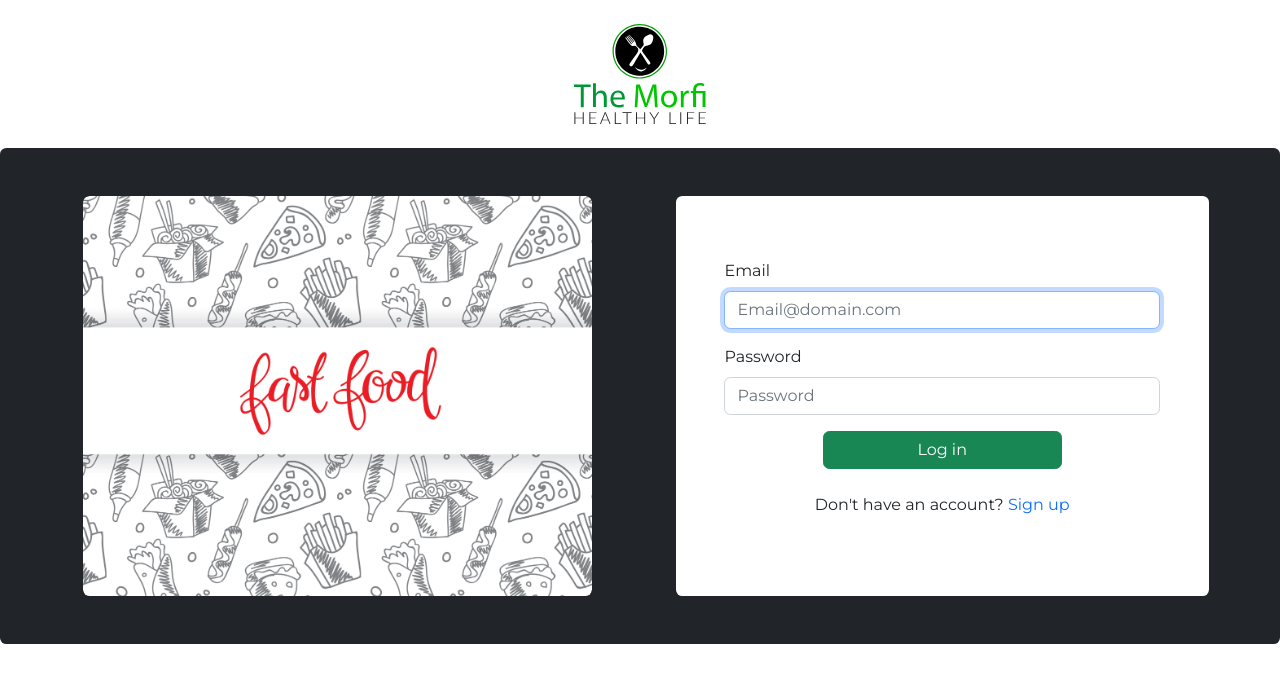
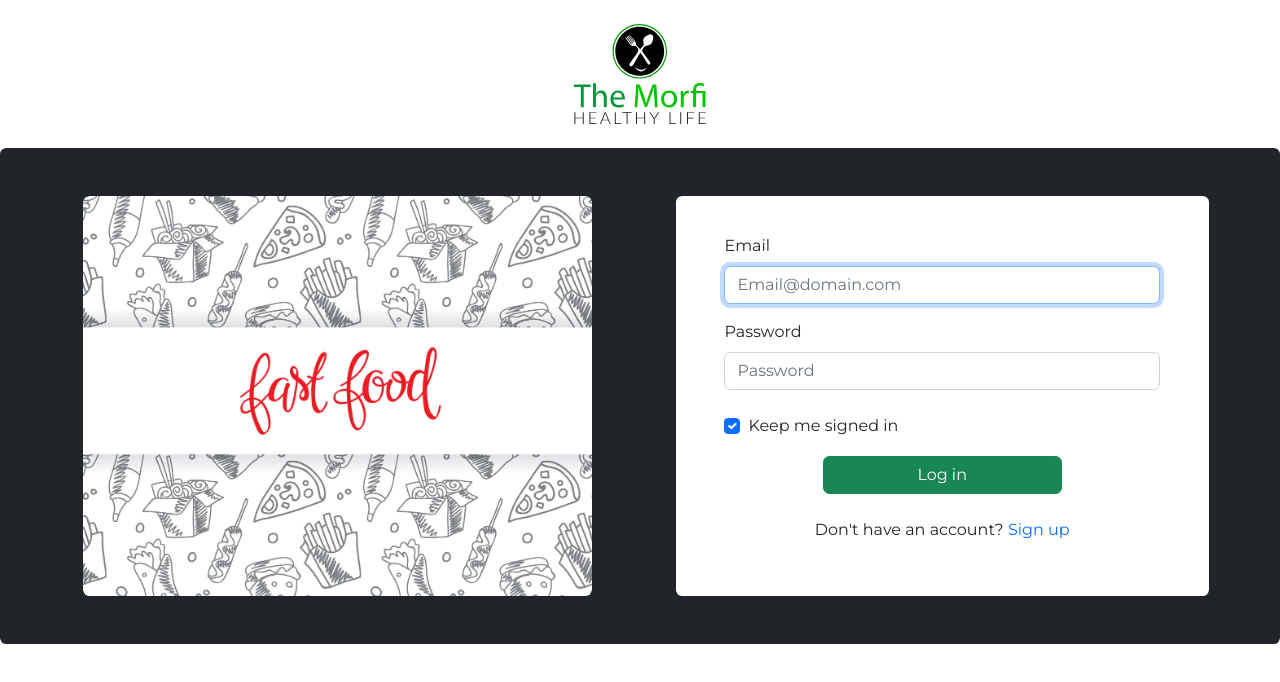
Before and after one commit to enzoarguello512/morfi-react, a React (Create React App) app: page /login in a window 1280 px wide. Shown: the top 682 px of the page. Built offline with nearby package versions, Linux system fonts and the light colour scheme; no server answers.

Commit message:
fix: add initial persistence switch and sort code.

```diff
--- a/src/components/LoginForm/LoginForm.tsx
+++ b/src/components/LoginForm/LoginForm.tsx
@@ -1,5 +1,5 @@
 import { Link, useLocation } from 'react-router-dom';
-import { useState } from 'react';
+import React, { useState } from 'react';
 import { useNavigate } from 'react-router-dom';
 import { setCart, setCredentials } from 'features/user/userSlice';
 import { useLoginMutation, userApiSlice } from 'features/user/userApiSlice';
@@ -10,19 +10,26 @@ import { ILocation } from 'common/types/location.interface';
 import { ICredentialToken } from 'common/types/credentials.req.interface';
 import { ICart } from 'common/types/cart.interface';
 import { IUser } from 'common/types/user.interface';
+import useLocalStorage from 'hooks/useLocalStorage';
 
 const LoginForm = () => {
   const [email, setEmail] = useState('');
   const [password, setPassword] = useState('');
+
+  const dispatch = useAppDispatch();
+
+  const location: ILocation = useLocation();
   const navigate = useNavigate();
-  const location: ILocation = useLocation();
   const from: string = location.state?.from?.pathname || '/';
 
   const [login, { isLoading }] = useLoginMutation();
-  const dispatch = useAppDispatch();
+  const [getCart] = userApiSlice.endpoints.getCart.useLazyQuery();
 
-  const [getCart, { isLoading: isQueryLoading }] =
-    userApiSlice.endpoints.getCart.useLazyQuery();
+  const [persist, setPersist] = useLocalStorage('persist', true);
+
+  const handlePersistence = (e: React.ChangeEvent<HTMLInputElement>) => {
+    setPersist(!persist);
+  };
 
   const handleSubmit = async (e: React.FormEvent<HTMLFormElement>) => {
     e.preventDefault();
@@ -104,6 +111,26 @@ const LoginForm = () => {
       </div>
       {/* password */}
 
+      <div className="col-md-11 mx-auto mb-3 mt-2">
+        <div className="form-check">
+          <input
+            type="checkbox"
+            className="form-check-input"
+            id="persistSession"
+            aria-describedby="persistSession-feedback"
+            required={true}
+            onChange={handlePersistence}
+            checked={persist}
+          />
+          <label className="form-check-label" htmlFor="persistSession">
+            Keep me signed in
+          </label>
+          <div id="persistSession-feedback" className="invalid-feedback">
+            Optional to keep the session started
+          </div>
+        </div>
+      </div>
+
       {/* login btn */}
       <div className="col-12 mb-3">
         <button className="btn btn-success d-block mx-auto login-w-50">
```
